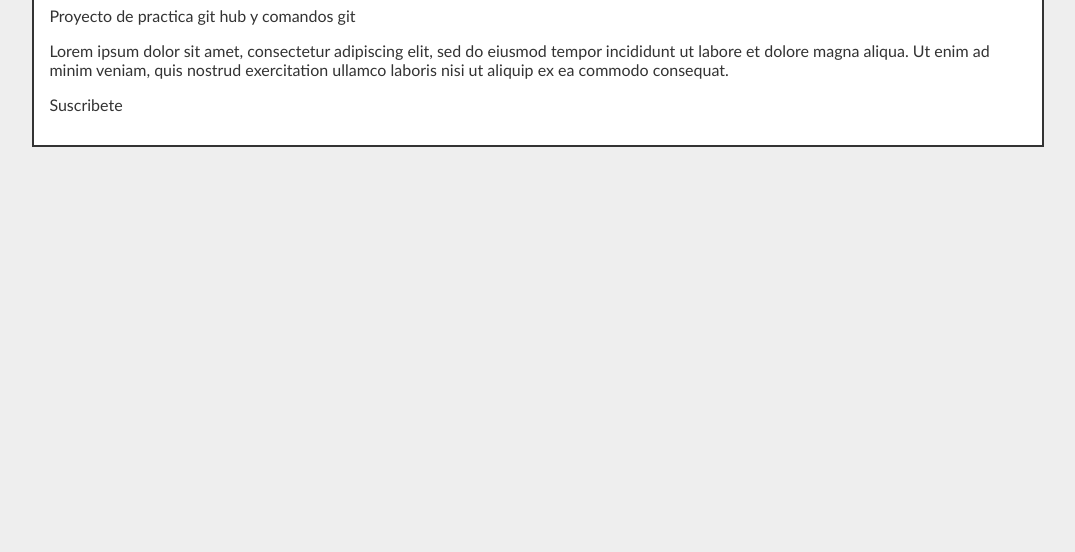
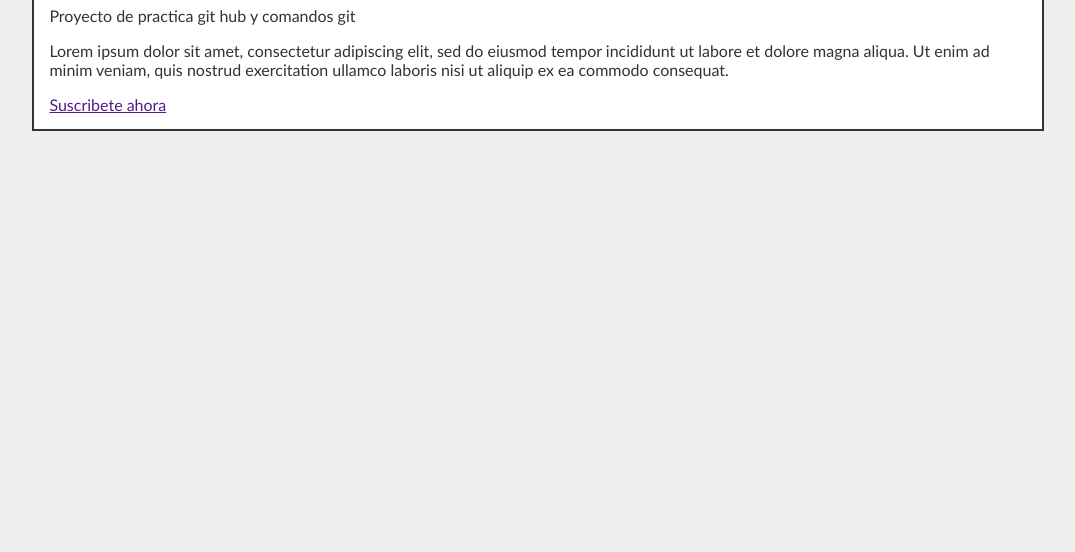
Before and after one commit to enagenado00/hyperblog, a plain HTML site: page index.html in a window 1280 px wide. Shown: the part 248-800 px from the top of the page, without its empty margins (102-1177 px from the left). Drawn offline with Linux system fonts and the light colour scheme.

Commit message:
Update cta in index.html
update cta

```diff
--- a/index.html
+++ b/index.html
@@ -16,7 +16,7 @@
             <h1>Git hub project</h1>
             <p>Proyecto de practica git hub y comandos git</p>
             <p>Lorem ipsum dolor sit amet, consectetur adipiscing elit, sed do eiusmod tempor incididunt ut labore et dolore magna aliqua. Ut enim ad minim veniam, quis nostrud exercitation ullamco laboris nisi ut aliquip ex ea commodo consequat.</p>
-            <p>Suscribete</p>
+            <a href="" target="_blank">Suscribete ahora</a>
         </div>
     </div>
 </body>
```
